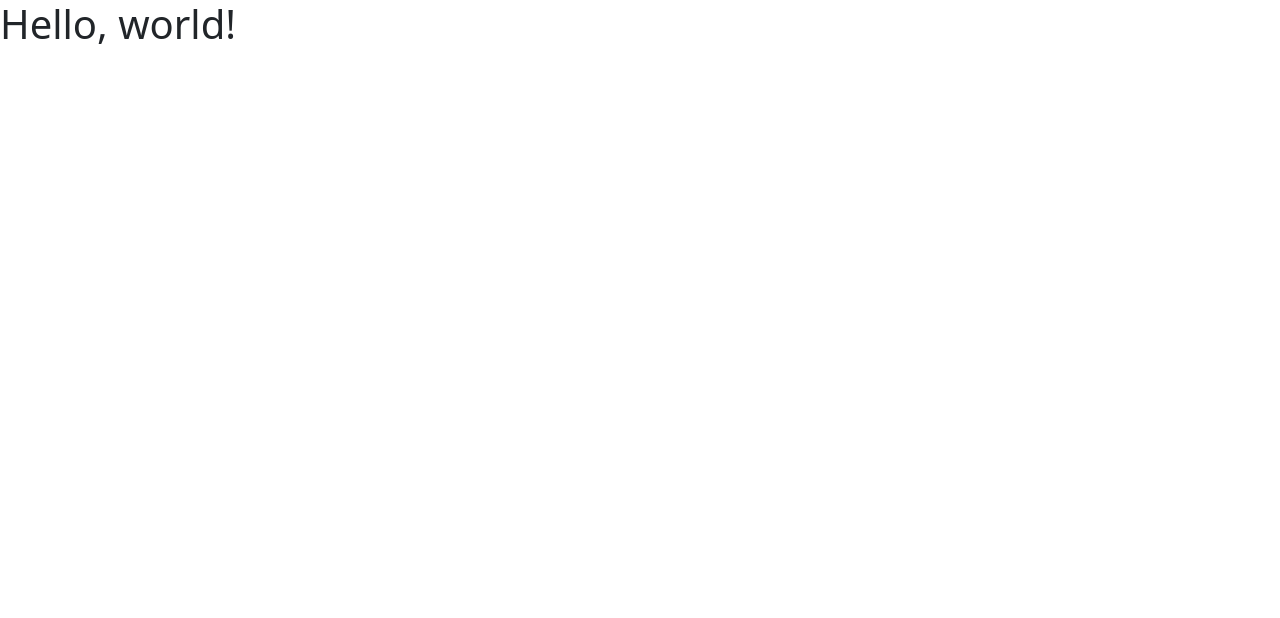
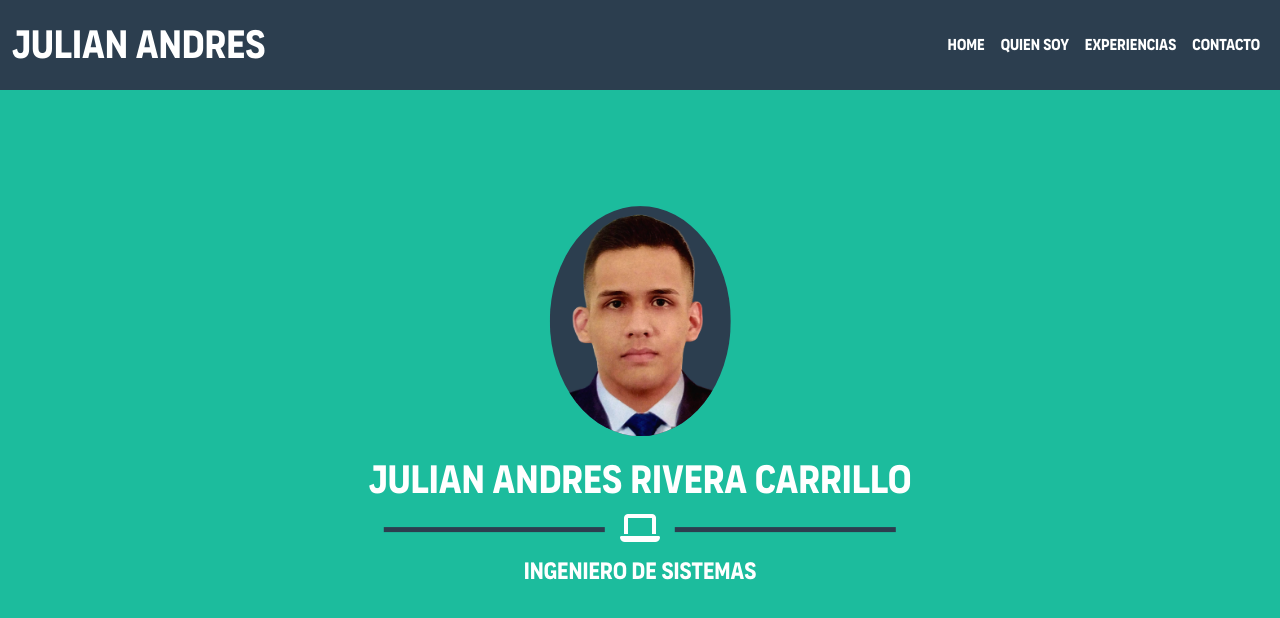
Before and after one commit to juliandres11/juliandres11.github.io, a plain HTML site: page index.html in a window 1280 px wide. Drawn offline with nearby package versions, Linux system fonts and the light colour scheme.

Commit message:
Home ready

```diff
--- /dev/null
+++ b/index.css
@@ -0,0 +1,38 @@
+@font-face {
+    font-family: 'Organetto';
+    src: url('fonts/Fontspring-DEMO-organetto-cndbold.otf');
+}
+
+body{
+    font-family: 'Organetto';
+    background-color: #1CBC9D;
+    color: white;
+}
+
+.bg-nav{
+    background-color: #2C3E4F;
+}
+
+.navbar{
+    height: 90px;
+}
+
+.navbar-brand{
+    font-size: 40px;
+}
+
+.profile{
+    border-radius: 50%;
+    background-color: #2C3E4F;
+}
+
+.hr-pc{
+    display: flex;
+}
+
+.hr-line{
+    width: 100%;
+    position: relative;
+    margin: 15px;
+    border-bottom: 5px solid #2C3E4F;
+}
--- a/index.html
+++ b/index.html
@@ -5,9 +5,46 @@
     <meta name="viewport" content="width=device-width, initial-scale=1">
     <title>MY CV</title>
     <link href="https://cdn.jsdelivr.net/npm/bootstrap@5.3.0-alpha1/dist/css/bootstrap.min.css" rel="stylesheet" integrity="sha384-GLhlTQ8iRABdZLl6O3oVMWSktQOp6b7In1Zl3/Jr59b6EGGoI1aFkw7cmDA6j6gD" crossorigin="anonymous">
+    <link rel="stylesheet" href="index.css">
+    <link rel="stylesheet" href="https://cdnjs.cloudflare.com/ajax/libs/font-awesome/6.3.0/css/all.min.css" integrity="sha512-SzlrxWUlpfuzQ+pcUCosxcglQRNAq/DZjVsC0lE40xsADsfeQoEypE+enwcOiGjk/bSuGGKHEyjSoQ1zVisanQ==" crossorigin="anonymous" referrerpolicy="no-referrer" />
   </head>
   <body>
-    <h1>Hello, world!</h1>
+
+    <nav class="navbar navbar-expand-lg navbar-dark sticky-lg-top bg-nav">
+  <div class="container-fluid">
+    <a class="navbar-brand">Julian Andres</a>
+    <button class="navbar-toggler" type="button" data-bs-toggle="collapse" data-bs-target="#navbarSupportedContent" aria-controls="navbarSupportedContent" aria-expanded="false" aria-label="Toggle navigation">
+      <span class="navbar-toggler-icon"></span>
+    </button>
+    <div class="collapse navbar-collapse" id="navbarSupportedContent">
+      <ul class="navbar-nav ms-auto mb-2 mb-lg-0">
+        <li class="nav-item">
+          <a class="nav-link active" aria-current="page" href="#">Home</a>
+        </li>
+        <li class="nav-item">
+          <a class="nav-link active" aria-current="page" href="#">Quien soy</a>
+        </li>
+        <li class="nav-item">
+          <a class="nav-link active" aria-current="page" href="#">Experiencias</a>
+        </li>
+        <li class="nav-item">
+          <a class="nav-link active" aria-current="page" href="#">Contacto</a>
+        </li>
+    </div>
+  </div>
+</nav>
+
+<div class="content text-center position-absolute top-50 start-50 translate-middle">
+  <img src="resources/profile.png" alt="" class="profile" style="height: 230px;">
+  <h1 style="padding-top: 20px;">Julian Andres Rivera Carrillo</h1>
+  <div class="hr-pc">
+    <div class="hr-line"></div>
+    <i class="fa-solid fa-laptop fa-2x"></i>
+    <div class="hr-line"></div>
+  </div>
+  <h4 style="padding-top: 10px;">Ingeniero de Sistemas</h4>
+</div>
+
     <script src="https://cdn.jsdelivr.net/npm/bootstrap@5.3.0-alpha1/dist/js/bootstrap.bundle.min.js" integrity="sha384-w76AqPfDkMBDXo30jS1Sgez6pr3x5MlQ1ZAGC+nuZB+EYdgRZgiwxhTBTkF7CXvN" crossorigin="anonymous"></script>
   </body>
 </html>
```
Also changed, not shown: fonts/Fontspring-DEMO-organetto-cndbold.otf (added), resources/profile.png (added).
